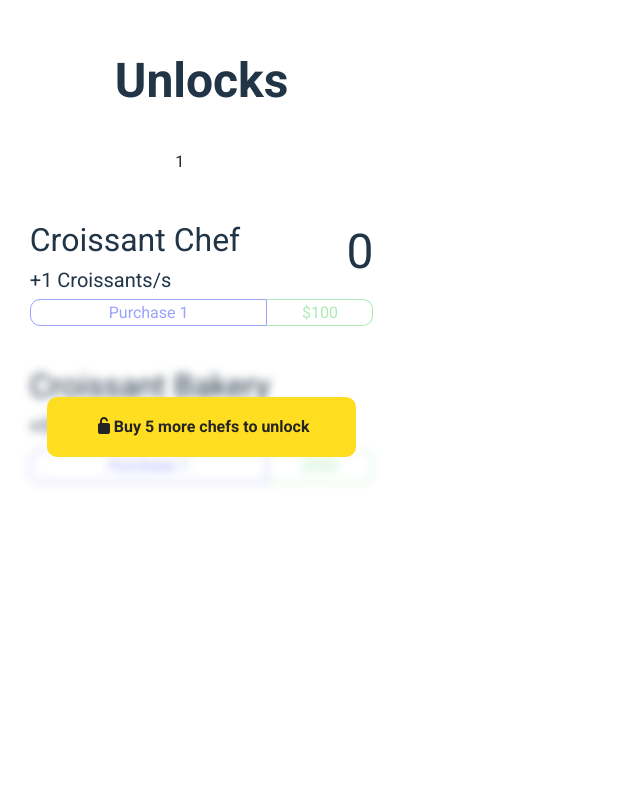
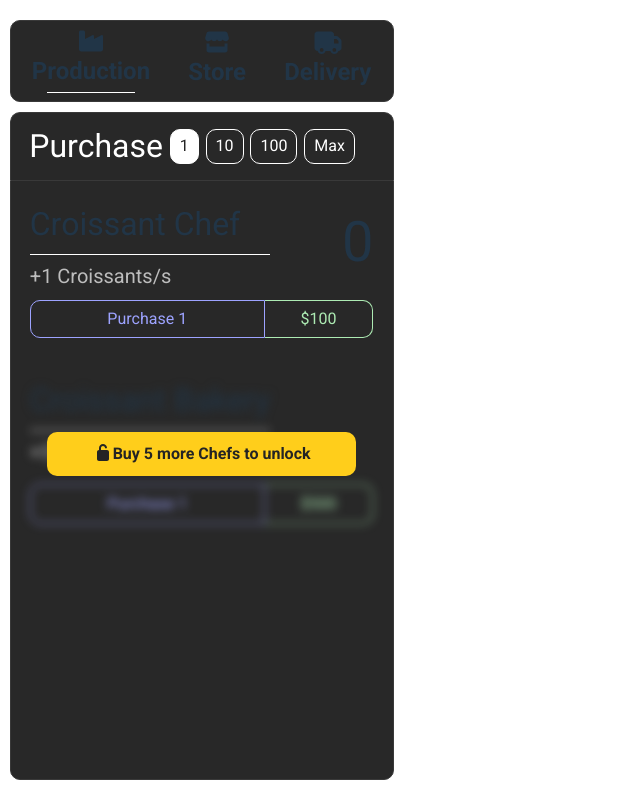
Before and after one commit to goldreserveincorporated/frenchclicker3, a React (Vite) app: page / in a window 1280 px wide. Shown: the whole page, without its empty margins (0-640 px from the left). Built offline with nearby package versions, Linux system fonts and the light colour scheme.

Commit message:
update small

```diff
--- a/src/App.css
+++ b/src/App.css
@@ -1,9 +1,12 @@
 :root {
   --money-green: #adebb3;
-  --blue: #9ba2ff;
-  --yellow: #ffde21;
+  --blue: #9da3ff;
+  --yellow: #ffce1b;
   --bg: #242424;
+  --secondary: #282828;
+  --tertiary: #393939;
   --disabled: #d3d3d3;
+  --text-secondary: #bdbdbd;
 }
 .unlock-container {
   display: flex;
@@ -13,13 +16,44 @@
   margin: 2.5%;
   position: relative;
 }
+.unlock-type {
+  display: flex;
+  justify-content: center;
+  align-items: center;
+  flex-direction: column;
+  margin: 5%;
+  height: 100%;
+  transition: 0.2s ease-in-out;
+}
+.unlock-type:not(.uiselected):hover::after {
+  content: "";
+  width: 50%;
+}
+.uiselected::after {
+  content: "";
+  width: 75% !important;
+}
+.unlock-type::after {
+  content: "";
+  margin-top: 2.5%;
+  transition: 0.2s ease-out;
+  border-bottom: 1px solid white;
+  width: 0;
+}
+.unlock-type:hover {
+  cursor: pointer;
+}
 .unlock-header {
-  font-size: 300%;
+  font-size: 150%;
+  height: 10vh;
   font-weight: bold;
-  text-align: center;
+  background-color: var(--secondary);
+  border: 1px solid var(--tertiary);
   border-radius: 10px;
   margin-bottom: 2.5%;
-  border: 1px solid white;
+  display: flex;
+  justify-content: center;
+  align-items: center;
 }
 .disabled {
   display: none !important;
@@ -40,9 +74,10 @@
   box-sizing: border-box;
   flex-direction: row;
   color: white;
-  border-right: 1px solid white;
-  border-left: 1px solid white;
-  border-top: 1px solid white;
+  background-color: var(--secondary);
+  border-right: 1px solid var(--tertiary);
+  border-left: 1px solid var(--tertiary);
+  border-top: 1px solid var(--tertiary);
   width: 100%;
   padding: 2.5%;
   border-radius: 10px 10px 0 0;
@@ -55,23 +90,27 @@
   background-color: white;
   color: var(--bg);
   cursor: pointer;
+  transform: scale(1.05);
 }
 .locked {
   width: 90%;
-  height: 50%;
+  height: 30%;
   font-size: 1.25vw;
   margin-top: 2.5%;
   display: flex;
   flex-shrink: 0;
   font-weight: bold;
   color: var(--bg);
-  z-index: 2;
+  z-index: 3;
   justify-content: center;
   align-items: center;
   background-color: var(--yellow);
   border-radius: 10px;
   text-align: center;
   position: absolute;
+}
+.locked span {
+  z-index: 3;
 }
 
 .main-unlock {
@@ -81,20 +120,14 @@
   box-sizing: border-box;
   flex-direction: column;
   display: flex;
-  height: 70vh;
+  height: 75vh;
   align-items: center;
   padding: 5%;
-  border: 1px solid white;
+  border-radius: 0 0 10px 10px;
+  background-color: var(--secondary);
+  border: 1px solid var(--tertiary);
 }
-.divider {
-  border-bottom: 1px solid white;
-  background-color: transparent;
-  width: 100%;
-  position: absolute;
-  left: 75%;
-  top: 5%;
-  transform: translate(-50%, -50%);
-}
+
 .unlock {
   width: 100%;
 
@@ -107,6 +140,7 @@
 .locked-container {
   width: 100%;
   justify-content: center;
+  user-select: none;
   display: flex;
   align-items: center;
   position: relative;
@@ -119,13 +153,16 @@
 }
 .info {
   width: 100%;
+  margin-bottom: 2.5%;
   display: flex;
   justify-content: space-between;
   flex-direction: row;
 }
 .description {
+  margin-top: 2.5%;
   display: flex;
   white-space: nowrap;
+  color: var(--text-secondary);
   font-size: clamp(75%, 125%, 150%);
   align-items: center;
 }
@@ -161,12 +198,13 @@
   background-color: transparent;
   height: 100%;
   align-items: center;
-  padding: 1%;
+  padding: 2%;
   transition: 0.2s linear;
 }
-.buy-btn:not(.disabled):hover {
+.buy-btn:not(.unusable):hover {
   background-color: var(--blue);
   color: var(--bg);
+
   cursor: pointer;
 }
 .price {
@@ -174,7 +212,7 @@
   border-right: none;
   justify-content: center;
   align-items: center;
-  padding: 1%;
+  padding: 2%;
   color: var(--money-green);
   width: 30%;
   border-top: 1px solid var(--money-green);
@@ -184,12 +222,13 @@
   height: 100%;
 }
 .amount {
-  font-size: 300%;
+  font-size: 350%;
   align-items: center;
 }
 .unlock-name::after {
   content: "";
   display: block;
+  margin-top: 2.5%;
   width: 100%;
   border-bottom: 1px solid white;
 }
@@ -198,9 +237,10 @@
   color: var(--bg);
 }
 .topbar-unlock .pa-change {
-  padding: 2%;
+  padding: 2% 4% 2% 4%;
+  display: flex;
   font-size: 100%;
-  transition: 0.2s linear;
+  transition: 0.2s ease-in-out;
   border: 1px solid white;
   border-radius: 10px;
 }
--- a/src/App.jsx
+++ b/src/App.jsx
@@ -1,13 +1,16 @@
-import React, { useState } from 'react';
+import React, { useEffect, useState } from 'react';
 import './App.css';
 import { FontAwesomeIcon } from '@fortawesome/react-fontawesome'
 import { faUnlock } from '@fortawesome/free-solid-svg-icons'
+import { faIndustry } from '@fortawesome/free-solid-svg-icons'
+import { faStore } from '@fortawesome/free-solid-svg-icons'
+import { faTruck } from '@fortawesome/free-solid-svg-icons'
 var croissantplurals = {
- chef: 'chefs',
- bakery: 'bakeries',
- market: 'markets',
- factory:'factories',
- industry: 'industries'
+ chef: 'Chefs',
+ bakery: 'Bakeries',
+ market: 'Markets',
+ factory:'Factories',
+ industry: 'Industries'
 }
 var croissantunlockdata = {
 chef: {price: 100, required: 0},
@@ -45,6 +48,10 @@ const [purchaseamt, setPurchaseamt] = useState(1);
 const purchasechange = (amt) => {
  Purchaseamount = amt;
  setPurchaseamt(amt);
+}
+const [unlockui, changeui] = useState(1);
+const unlockuichange = (unlockuitype) => {
+ changeui(unlockuitype);
 }
 const unlockpricechange = (unlock, change) => {
  pricechange({
@@ -134,10 +141,7 @@ function Croissantunlockshop() {
           </div>
           <div className="buyarea">
             <div
-              className="buy-btn"
-              onClick={() =>
-                purchasecroissant(key, croissantunlockprices[key])
-              }
+              className="buy-btn unusable"
             >
               Purchase {purchaseamt}
             </div>
@@ -152,9 +156,15 @@ function Croissantunlockshop() {
 
 
  function Uc(type) {
+
  if (croissantunlocks[type.unlock]<parseInt(type.required)){
    return(<div className='locked'><span><FontAwesomeIcon icon={faUnlock} />Buy {parseInt(type.required) - croissantunlocks[type.unlock]} more {croissantplurals[type.unlock]} to unlock </span></div>)
  }
+}
+function renderunlock(unlockui) {
+  if (unlockui===1) return <Croissantunlockshop />;
+  if (unlockui===2) return <div className='notready'><span>ibgoon</span></div>;
+  if (unlockui===3) return <div className='notready'><span>deliverygoon</span></div>;
 }
 
 
@@ -162,13 +172,17 @@ function Croissantunlockshop() {
    <>
 
     <div className='unlock-container'>
-      <div className='unlock-header'>Unlocks</div>
+      <div className='unlock-header'>
+        <div className={unlockui===1?'unlock-type uiselected':'unlock-type'} onClick={() => unlockuichange(1)}><FontAwesomeIcon icon={faIndustry} /> Production</div>
+      <div className={unlockui===2?'unlock-type uiselected':'unlock-type'} onClick={() => unlockuichange(2)}><FontAwesomeIcon icon={faStore} /> Store</div>
+      <div className={unlockui===3?'unlock-type uiselected':'unlock-type'} onClick={() => unlockuichange(3)}><FontAwesomeIcon icon={faTruck} />Delivery</div>
+      </div>
      <div className="topbar-unlock"><div className='pa-container'><span>Purchase</span><div className={purchaseamt===1? 'selected pa-change':'pa-change'} onClick={() => purchasechange(1)}>1</div><div className={purchaseamt===10? 'selected pa-change':'pa-change'} onClick={() => purchasechange(10)}>10</div><div className={purchaseamt===100? 'selected pa-change':'pa-change'} onClick={() => purchasechange(100)}>100</div><div className={purchaseamt==='Max'? 'selected pa-change':'pa-change'} onClick={() => purchasechange('Max')}>Max</div>
      </div><div className='selection-container'></div>
 
      </div>
      <div className='main-unlock'>
-      <Croissantunlockshop />
+{renderunlock(unlockui)}
 
      </div>
     </div>
```
